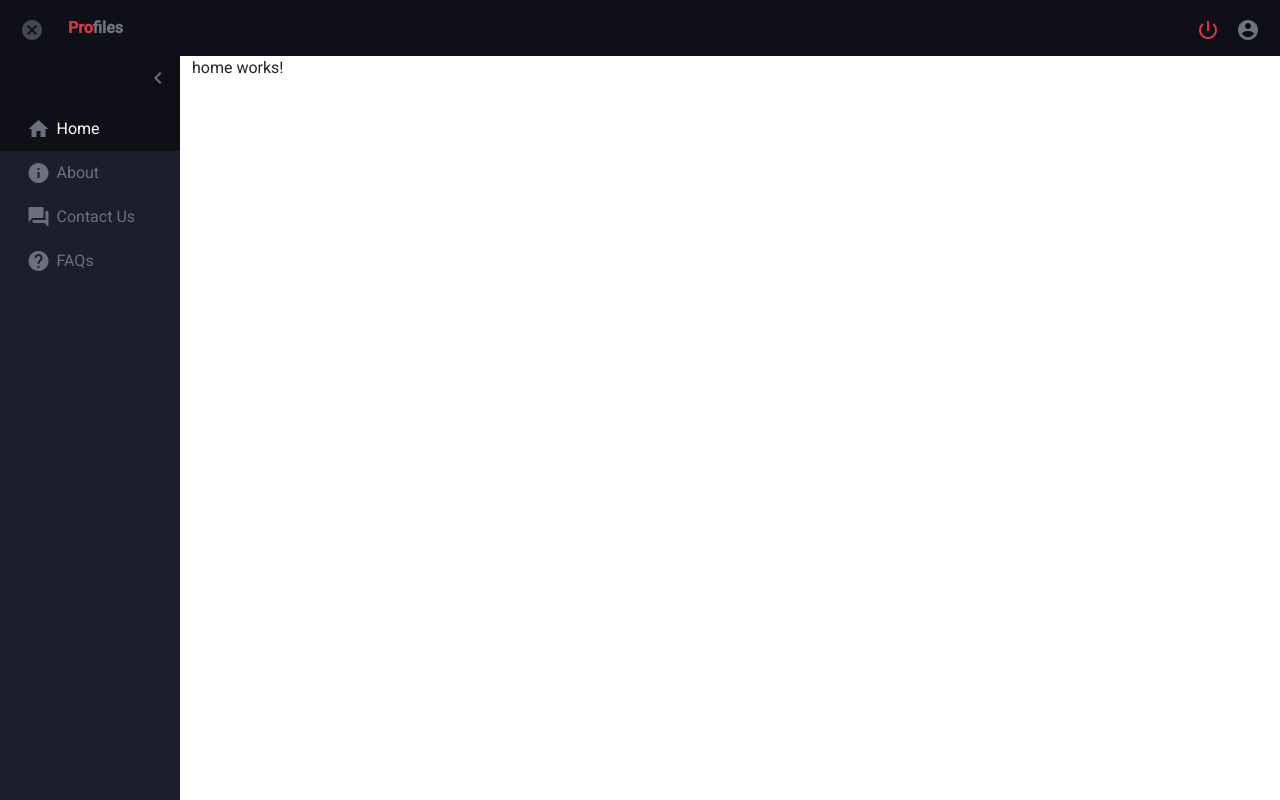
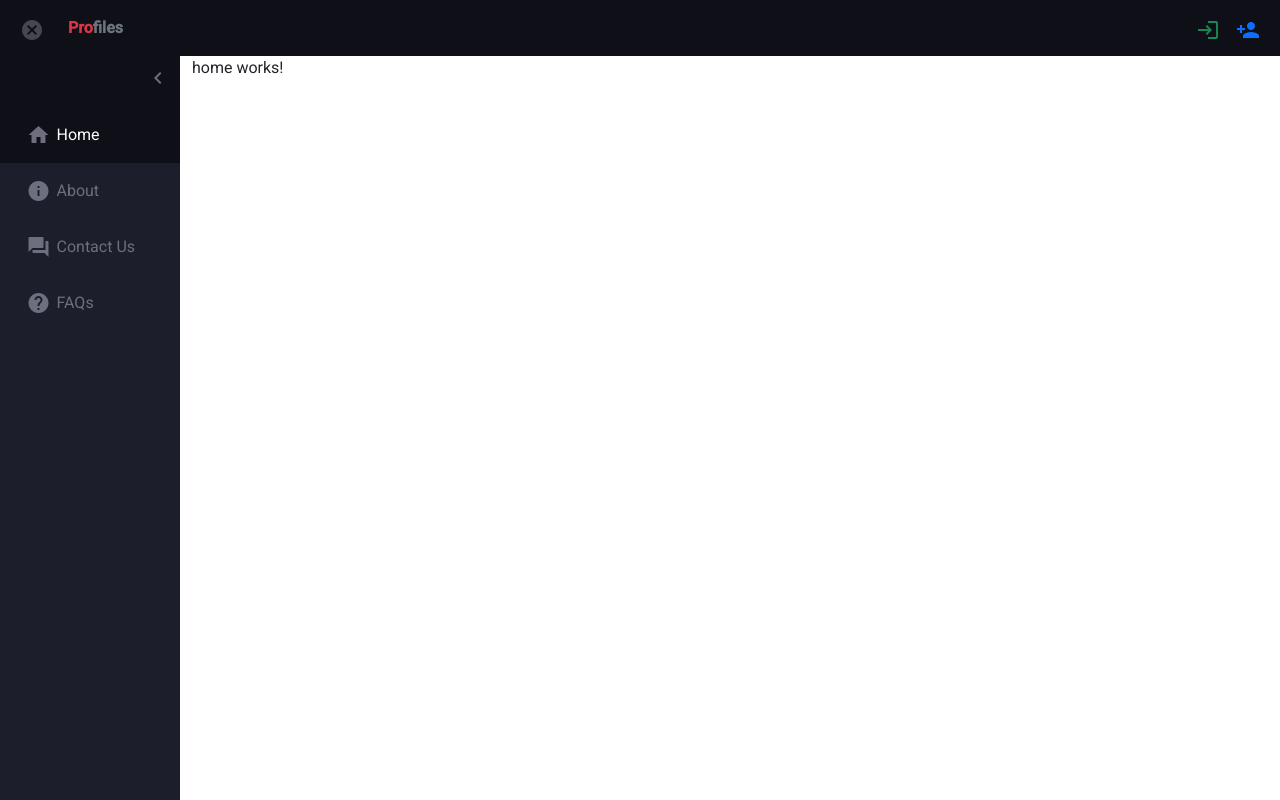
Before and after one commit to ojotobar/profiles-client, an Angular app: page / in a window 1280 px wide. Both pictures are taken after a click on the button "menu". Built offline with nearby package versions, Linux system fonts and the light colour scheme.

Commit message:
Added moved isLoggedIn logics to the service

```diff
--- a/src/app/app.service.ts
+++ b/src/app/app.service.ts
@@ -6,11 +6,18 @@ import { BehaviorSubject } from 'rxjs';
 })
 export class AppService {
   private isSidebarOpened = new BehaviorSubject(false);
+  private isLoggedIn = new BehaviorSubject(false);
+
   getIsSidebarOpened = this.isSidebarOpened.asObservable();
+  getIsLoggedIn = this.isLoggedIn.asObservable();
 
   constructor() { }
 
   setIsSidebarOpened(isSidebarOpened: boolean){
     this.isSidebarOpened.next(isSidebarOpened);
   }
+
+  setIsLoggedIn(isLoggedIn: boolean){
+    this.isLoggedIn.next(isLoggedIn);
+  }
 }
--- a/src/app/side-nav/side-nav.component.html
+++ b/src/app/side-nav/side-nav.component.html
@@ -12,15 +12,25 @@
         </div>
         <div class="content">
           <div class="link">
-            <div class="content" [routerLink]="['/']" [routerLinkActive]="'active'">
+            <div class="content py-3" [routerLink]="['/']" [routerLinkActive]="'active'">
               <div class="icon">
                 <mat-icon>home</mat-icon>
               </div>
               <div class="title">Home</div>
             </div>
           </div>
+          @if(isLoggedIn){
+            <div class="link">
+                <div class="content py-3" [routerLink]="['/dashboard']" [routerLinkActive]="'active'">
+                    <div class="icon">
+                        <mat-icon>dashboard</mat-icon>
+                    </div>
+                    <div class="title">Dashboard</div>
+                </div>
+            </div>
+          }
           <div class="link">
-            <div class="content" [routerLink]="['/about']" [routerLinkActive]="'active'">
+            <div class="content py-3" [routerLink]="['/about']" [routerLinkActive]="'active'">
               <div class="icon">
                 <mat-icon>info</mat-icon>
               </div>
@@ -28,7 +38,7 @@
             </div>
           </div>
           <div class="link">
-            <div class="content" [routerLink]="['/contact']" [routerLinkActive]="'active'">
+            <div class="content py-3" [routerLink]="['/contact']" [routerLinkActive]="'active'">
               <div class="icon">
                 <mat-icon> forum</mat-icon>
               </div>
@@ -36,7 +46,7 @@
             </div>
           </div>
           <div class="link">
-            <div class="content" [routerLink]="['/faqs']" [routerLinkActive]="'active'">
+            <div class="content py-3" [routerLink]="['/faqs']" [routerLinkActive]="'active'">
               <div class="icon">
                 <mat-icon>help</mat-icon>
               </div>
--- a/src/app/side-nav/side-nav.component.ts
+++ b/src/app/side-nav/side-nav.component.ts
@@ -25,10 +25,14 @@ export class SideNavComponent implements OnInit {
   @Input() isExpanded: boolean = false;
   @Output() toggleSidebar: EventEmitter<boolean> = new EventEmitter<boolean>();
   isSidebarOpened: boolean = false;
+  isLoggedIn: boolean = false;
 
   constructor(private appService: AppService){
     this.appService.getIsSidebarOpened
       .subscribe(s => this.isSidebarOpened = s);
+
+    this.appService.getIsLoggedIn
+      .subscribe(l => this.isLoggedIn = l);
   }
 
   ngOnInit(): void {
--- a/src/app/tool-bar/tool-bar.component.ts
+++ b/src/app/tool-bar/tool-bar.component.ts
@@ -19,12 +19,15 @@ import { RouterLink } from '@angular/router';
   styleUrl: './tool-bar.component.scss'
 })
 export class ToolBarComponent implements OnInit {
-  loggedIn: boolean = true;
+  loggedIn: boolean = false;
   isSideBarOpened: boolean = false;
 
   constructor(private appService: AppService){
     this.appService.getIsSidebarOpened
       .subscribe(s => this.isSideBarOpened = s);
+
+    this.appService.getIsLoggedIn
+      .subscribe(l => this.loggedIn = l);
   }
 
   ngOnInit(): void {
@@ -32,7 +35,8 @@ export class ToolBarComponent implements OnInit {
   }
 
   toggleLogin(): void {
-    this.loggedIn = !this.loggedIn;
+    this.appService
+      .setIsLoggedIn(!this.loggedIn);
   }
 
   toggleShowSidebar() {
```
